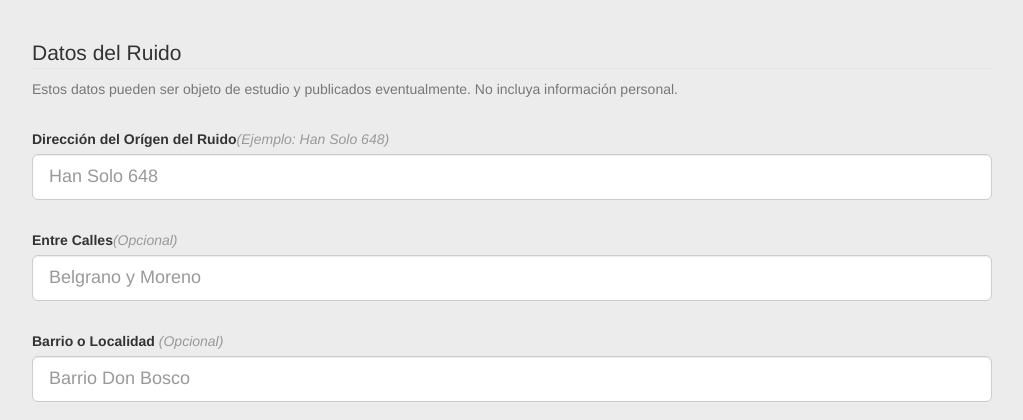
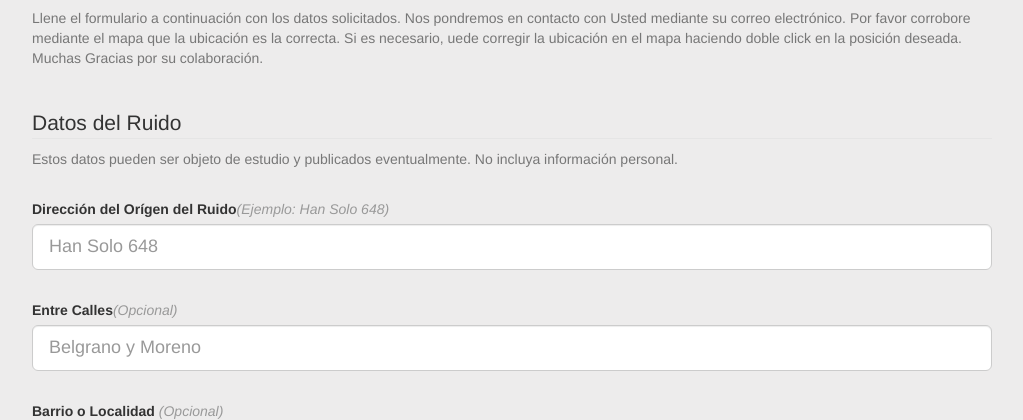
Before and after one commit to rbistolfi/cordoba_sounds, a Flask app: page /new in a window 1280 px wide. Shown: the part 436-856 px from the top of the page, without its empty margins (128-1151 px from the left). Run offline with Flask 2, Linux system fonts and the light colour scheme; some libraries are stand-ins or nearby versions.

Commit message:
added some instructions to the new report form

```diff
--- a/templates/new.html
+++ b/templates/new.html
@@ -2,6 +2,13 @@
 {% block content %}
 <div class="intro">
     <h1>Reporte de Ruidos</h1>
+    <p class="text-muted">
+        Llene el formulario a continuación con los datos solicitados. Nos
+        pondremos en contacto con Usted mediante su correo electrónico.
+        Por favor corrobore mediante el mapa que la ubicación es la correcta.
+        Si es necesario, uede corregir la ubicación en el mapa haciendo doble
+        click en la posición deseada. Muchas Gracias por su colaboración.
+    </p>
 </div>
 <form>
     <fieldset id="noise_data">
```
